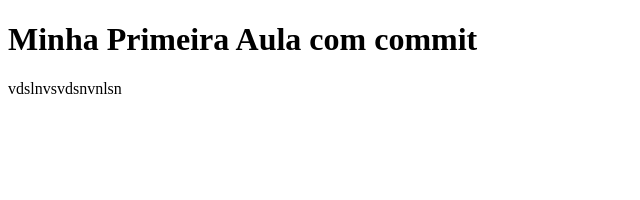
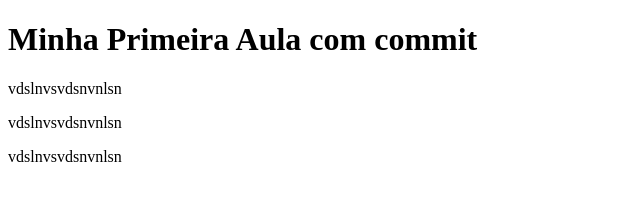
Before and after one commit to fjpcdm/aula1, a plain HTML site: page index.html in a window 1280 px wide. Shown: the whole page, without its empty margins (0-640 px from the left). Drawn offline with Linux system fonts and the light colour scheme.

Commit message:
paragrafo 3

```diff
--- a/index.html
+++ b/index.html
@@ -9,6 +9,6 @@
 <body>
     <h1>Minha Primeira Aula  com commit</h1>
     <p>vdslnvsvdsnvnlsn</p>
-
+    <p>vdslnvsvdsnvnlsn</p><p>vdslnvsvdsnvnlsn</p>
 </body>
 </html>
```
